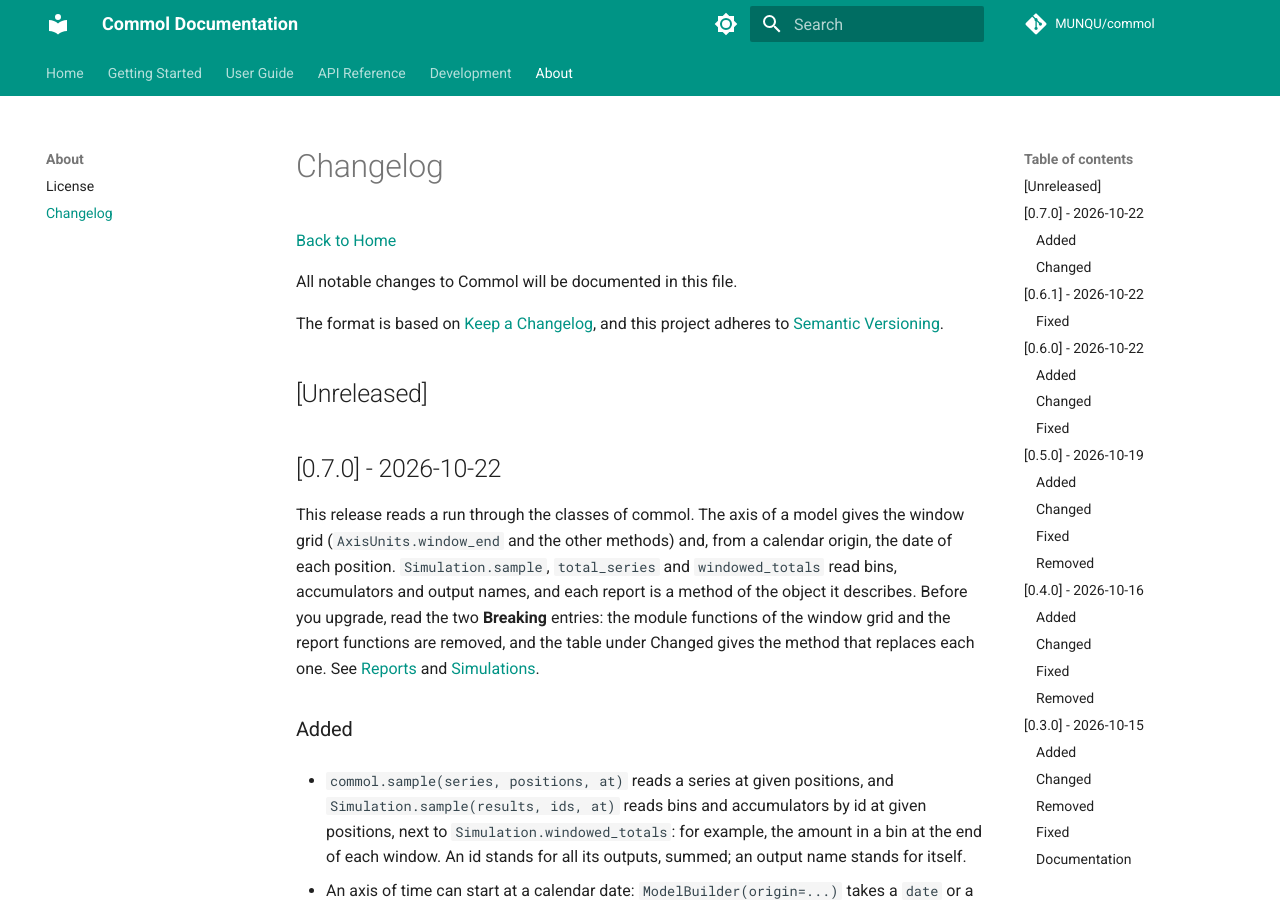
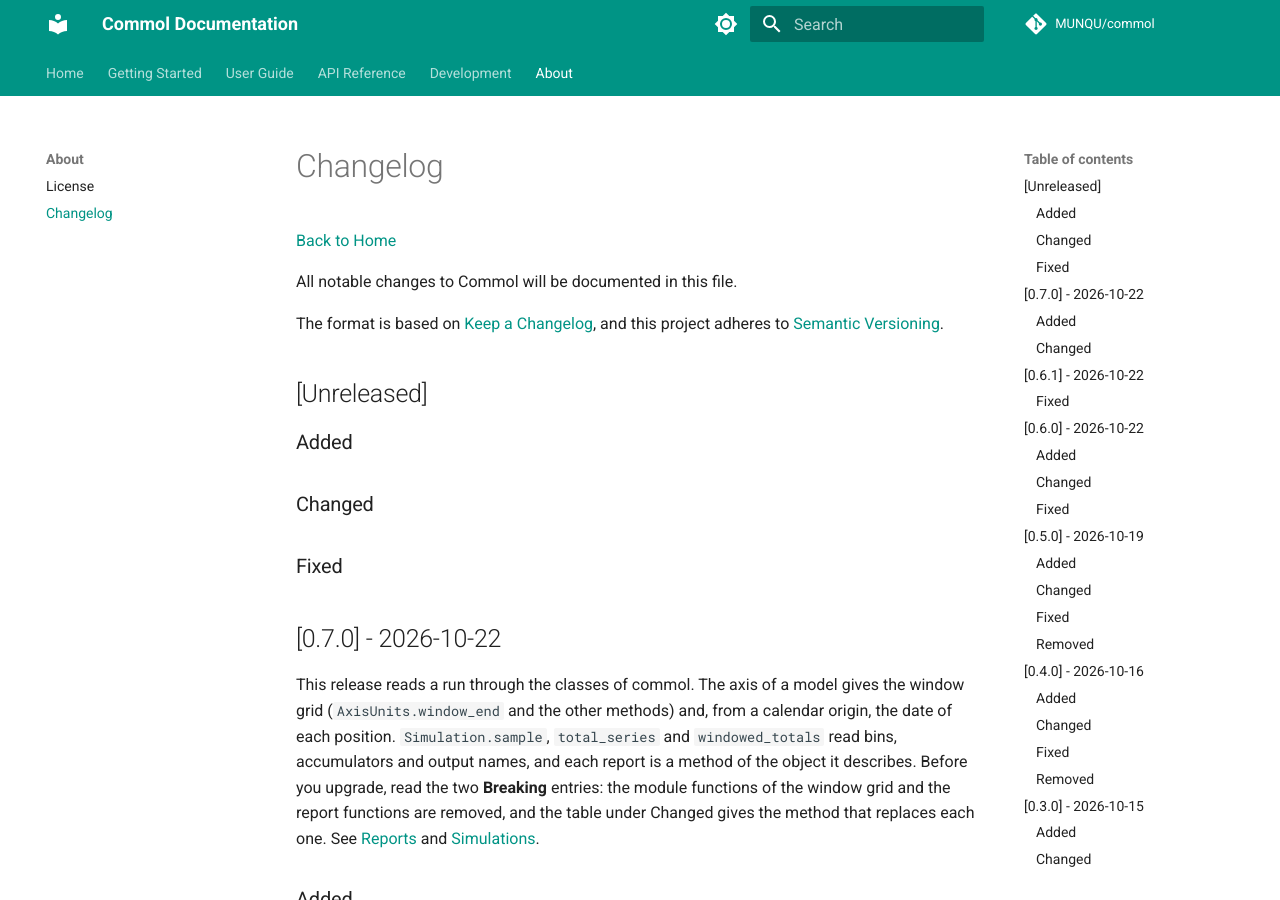
Before and after one commit to MUNQU/commol, an MkDocs documentation site: the page built from docs/about/changelog.md, in a window 1280 px wide and 900 px high. Built offline with MkDocs 1.6.1 and Material for MkDocs 9.7.7, drawn with Linux system fonts in a browser that asks for light colours; comment, search, counter and statistics services are not loaded; the version menu is left out.

Commit message:
docs(changelog): one slot per issue of 0.8.0 under Unreleased

```diff
--- a/docs/about/changelog.md
+++ b/docs/about/changelog.md
@@ -8,6 +8,48 @@
 and this project adheres to [Semantic Versioning](https://semver.org/spec/v2.0.0.html).
 
 ## [Unreleased]
+
+### Added
+
+<!-- Added #246 -->
+
+<!-- Added #247 -->
+
+<!-- Added #250 -->
+
+<!-- Added #251 -->
+
+<!-- Added #276 -->
+
+<!-- Added #280 -->
+
+### Changed
+
+<!-- Changed #246 -->
+
+<!-- Changed #247 -->
+
+<!-- Changed #250 -->
+
+<!-- Changed #251 -->
+
+<!-- Changed #276 -->
+
+<!-- Changed #280 -->
+
+### Fixed
+
+<!-- Fixed #246 -->
+
+<!-- Fixed #247 -->
+
+<!-- Fixed #250 -->
+
+<!-- Fixed #251 -->
+
+<!-- Fixed #276 -->
+
+<!-- Fixed #280 -->
 
 ## [0.7.0] - 2026-10-22
 
```
